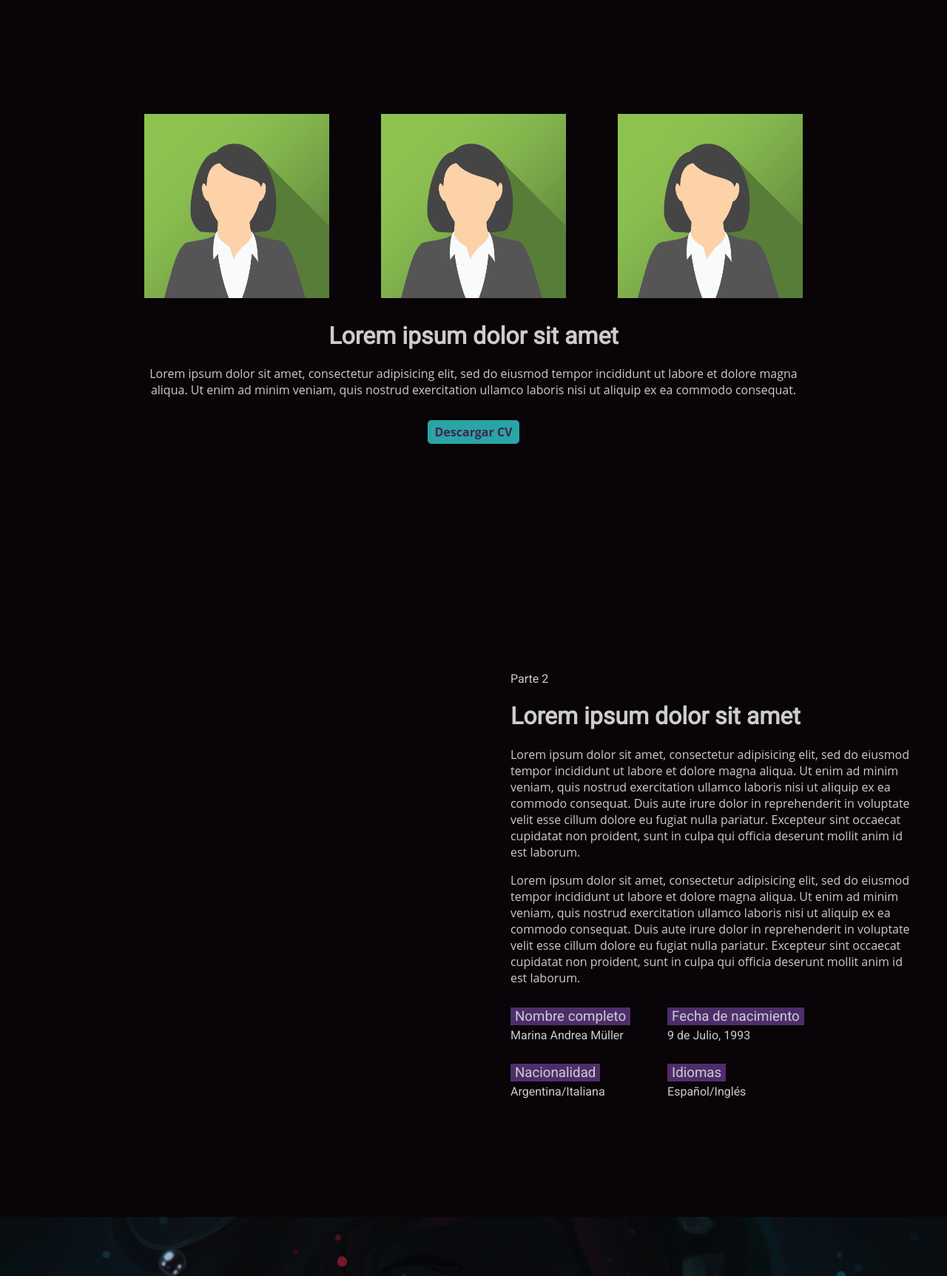
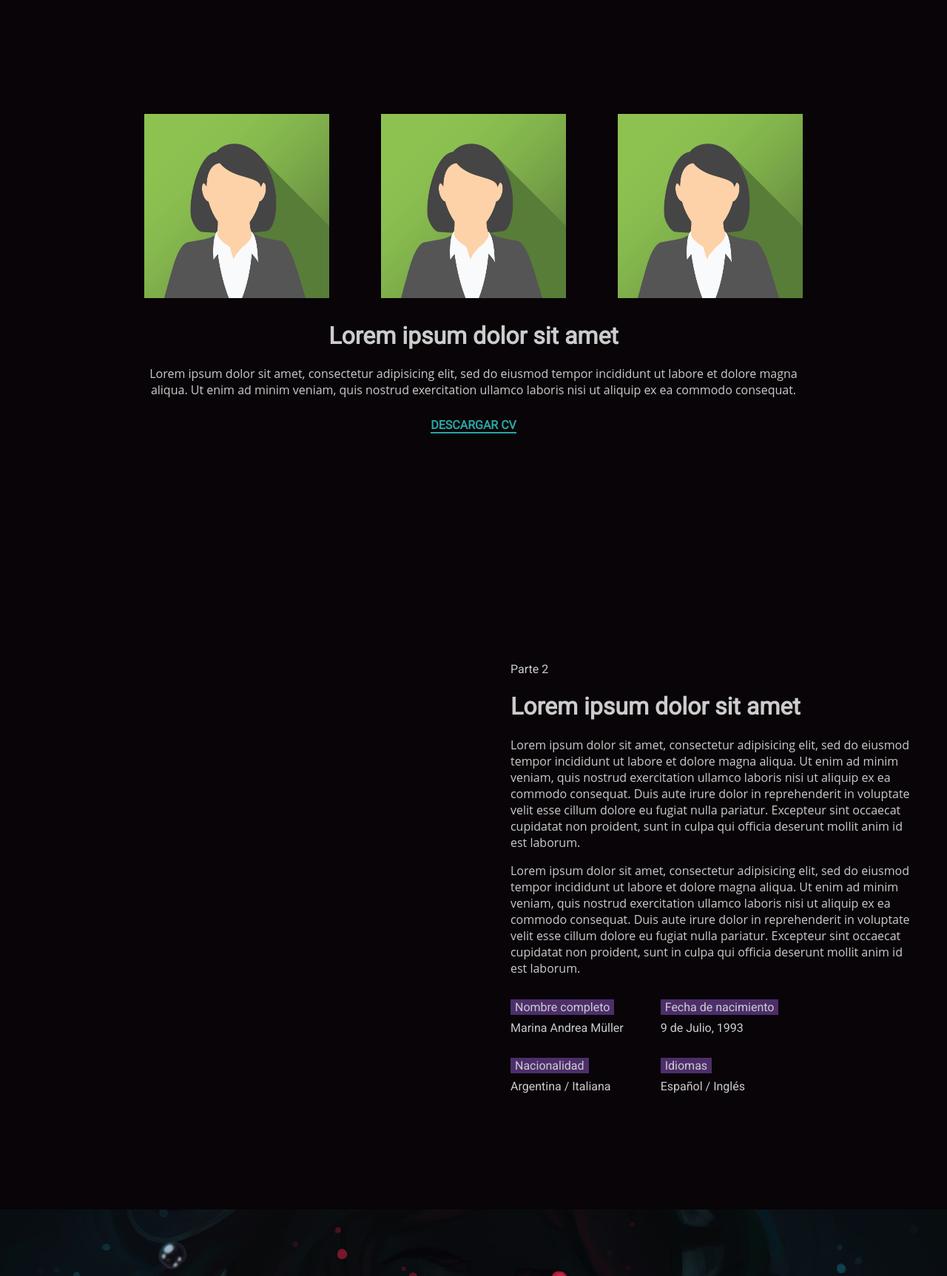
Before and after one commit to MarMuller/miPorfolio, a PHP site: page / in a window 1280 px wide. Shown: the part 801-2526 px from the top of the page at 74% size. Run offline with PHP 8.4, Linux system fonts and the light colour scheme.

Commit message:
Arreglos CSS

```diff
--- a/css/block-style.css
+++ b/css/block-style.css
@@ -105,16 +105,6 @@
   background-position: center;
 }
 
-.margin50 {
-  margin-top: 50px;
-  margin-bottom: 50px;
-}
-
-.margin100 {
-  margin-top: 100px;
-  margin-bottom: 100px;
-}
-
 .whiteFont {
   color: #cccccc;
 }
@@ -179,14 +169,15 @@
 }
 
 #allmyinfo .myinfo h3 {
-  margin: 0 0 5px 0;
-  font-weight: normal;
+  margin: 0 0 8px 0;
 }
 
-#allmyinfo .myinfo h3 span {
+#allmyinfo .myinfo span.title {
+  font-weight: normal;
   display:inline;
   background-color: #4d2e6b;
   padding: 1px 6px;
+  font-size: 16px;
 }
 
 /* ----------------RESPONSIVE---------------- */
--- a/css/gallery-style.css
+++ b/css/gallery-style.css
@@ -1,3 +1,7 @@
+#migaleria {
+  background-color: #1a1a1a;
+}
+
 .filter {
   font-size: 22px;
   color:#ccc;
@@ -7,7 +11,7 @@
 
 .myGallery {
   overflow: hidden;
-  /* background-color: yellow; */
+  background-color: yellow;
 }
 
 .myGallery ul {
@@ -23,8 +27,8 @@
 
 li.previewGallery {
   flex: 1 0 300px; /* Three values: flex-grow | flex-shrink | flex-basis */
-  border-right: 2px solid #0d0d0d;
-  border-bottom: 2px solid #0d0d0d;
+  border-right: 2px solid #1a1a1a;
+  border-bottom: 2px solid #1a1a1a;
   background-color: #33cccc;
 }
 
--- a/css/myform.css
+++ b/css/myform.css
@@ -37,6 +37,9 @@
   border: 0;
   border-radius: 5px;
   font-size: 14px;
+  -webkit-box-shadow: inset 0px 0px 0px 1px #ccc;
+  -moz-box-shadow: inset 0px 0px 0px 1px #ccc;
+  box-shadow: inset 0px 0px 0px 1px #ccc;
 }
 
 .myForm input:focus {
--- a/css/style.css
+++ b/css/style.css
@@ -52,18 +52,20 @@ a {
 /* MIS BOTONES */
 a.mybutton {
   padding: 5px 10px;
-  border-radius: 5px;
-  background-color: #33cccc;
-  color: #4d2e6b;
+  color: #33cccc;
+  /* color: #4d2e6b; */
   font-weight: bold;
+  text-transform: uppercase;
   opacity: 0.8;
   transition: 0.5s ease;
 }
-
+a.mybutton span {
+  border-bottom: 2px solid;
+}
 a.mybutton:hover {
   opacity: 1.0;
+  color: #4d2e6b;
   transition: 0.5s ease;
-  font-weight: 700;
 }
 
 /* IMAGE PROPERTIES */
@@ -107,6 +109,27 @@ a.mybutton:hover {
   flex-direction:column;
 }
 
+/* MARGIN + PADDING */
+.padding50 {
+  padding-top: 50px;
+  padding-bottom: 50px;
+}
+
+.padding100 {
+  padding-top: 100px;
+  padding-bottom: 100px;
+}
+
+.margin50 {
+  margin-top: 50px;
+  margin-bottom: 50px;
+}
+
+.margin100 {
+  margin-top: 100px;
+  margin-bottom: 100px;
+}
+
 
 
 /* ----------------RESPONSIVE---------------- */
--- a/includes/gallery.php
+++ b/includes/gallery.php
@@ -1,4 +1,4 @@
-<div id="migaleria" class="margin100">
+<div id="migaleria" style="padding-top:100px;padding-bottom:2px;" >
 
   <div class="text-maxwidth">
     <div class="centerText whiteFont">
--- a/includes/sobre-mi.php
+++ b/includes/sobre-mi.php
@@ -17,8 +17,8 @@
       <div id="intro-text">
         <div class="centerText">
           <h1>Lorem ipsum dolor sit amet</h1>
-          <p style="margin-bottom:35px;">Lorem ipsum dolor sit amet, consectetur adipisicing elit, sed do eiusmod tempor incididunt ut labore et dolore magna aliqua. Ut enim ad minim veniam, quis nostrud exercitation ullamco laboris nisi ut aliquip ex ea commodo consequat.</p>
-          <a href="#" class="mybutton">Descargar CV</a>
+          <p style="margin-bottom:25px;">Lorem ipsum dolor sit amet, consectetur adipisicing elit, sed do eiusmod tempor incididunt ut labore et dolore magna aliqua. Ut enim ad minim veniam, quis nostrud exercitation ullamco laboris nisi ut aliquip ex ea commodo consequat.</p>
+          <a href="#" class="mybutton"><span>Descargar CV</span></a>
         </div>
       </div>
 
@@ -50,25 +50,25 @@
         <div id="allmyinfo">
           <div class="col1">
             <div class="myinfo">
-              <h3><span>Nombre completo</span></h3>
+              <h3><span class="title">Nombre completo</span></h3>
               <span>Marina Andrea Müller</span>
             </div>
 
             <div class="myinfo">
-              <h3><span>Nacionalidad</span></h3>
-              <span>Argentina/Italiana</span>
+              <h3><span class="title">Nacionalidad</span></h3>
+              <span>Argentina / Italiana</span>
             </div>
           </div>
 
           <div class="col2">
             <div class="myinfo">
-              <h3><span>Fecha de nacimiento</span></h3>
+              <h3><span class="title">Fecha de nacimiento</span></h3>
               <span>9 de Julio, 1993</span>
             </div>
 
             <div class="myinfo">
-              <h3><span>Idiomas</span></h3>
-              <span>Español/Inglés</span>
+              <h3><span class="title">Idiomas</span></h3>
+              <span>Español / Inglés</span>
             </div>
           </div>
         </div>
```
